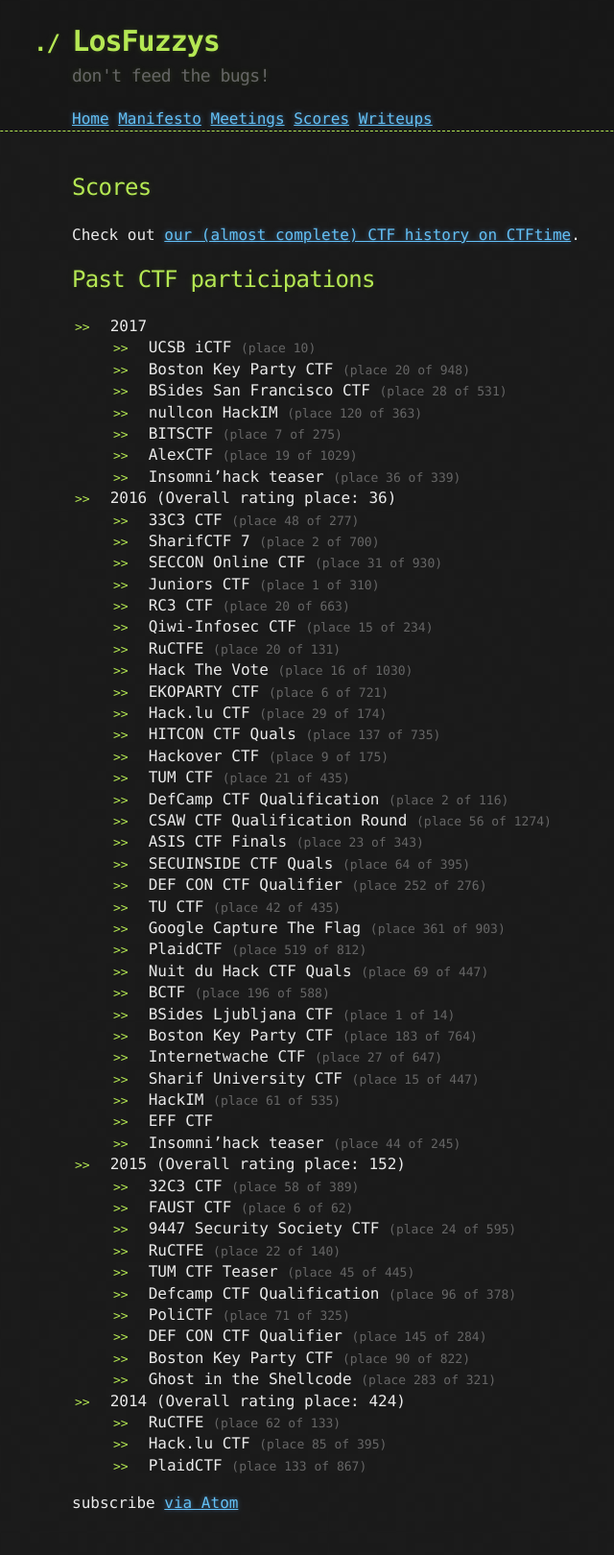
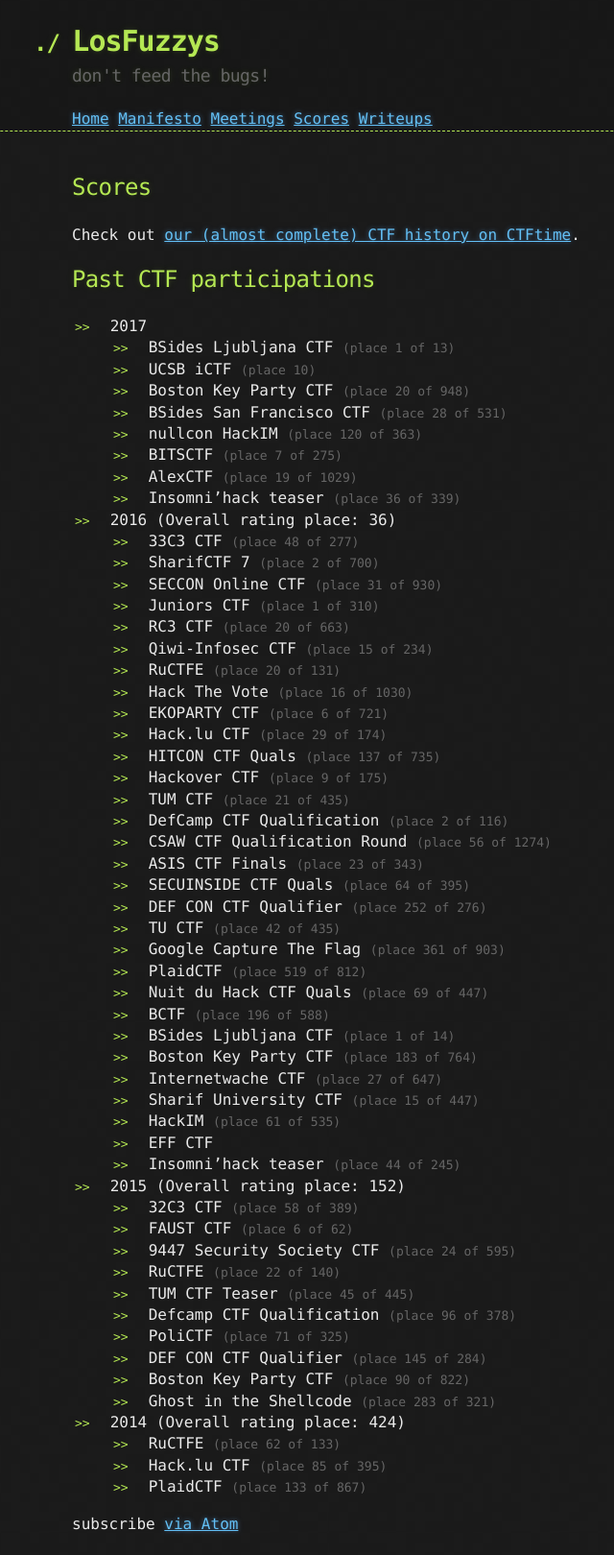
Before and after one commit to mtps3/Mtps3.github.io, a Jekyll site: the page built from scores.md, in a window 1280 px wide. Shown: the whole page at 96% size, without its empty margins (190-830 px from the left). Built offline with Jekyll 4.4.1, drawn with Linux system fonts in a browser that asks for light colours; before the commit the page ends 1598 px from its top, so only the background shows below that.

Commit message:
added bsides LJ score

```diff
--- a/scores.md
+++ b/scores.md
@@ -12,6 +12,7 @@
 <!-- generated using scripts/getPastCTFs.py  -->
 
 * 2017
+  * BSides Ljubljana CTF <span class="discreet">(place 1 of 13)</span>
   * UCSB iCTF <span class="discreet">(place 10)</span>
   <!-- place 17 (78.738 points) -->
   * Boston Key Party CTF <span class="discreet">(place 20 of 948)</span>
```
